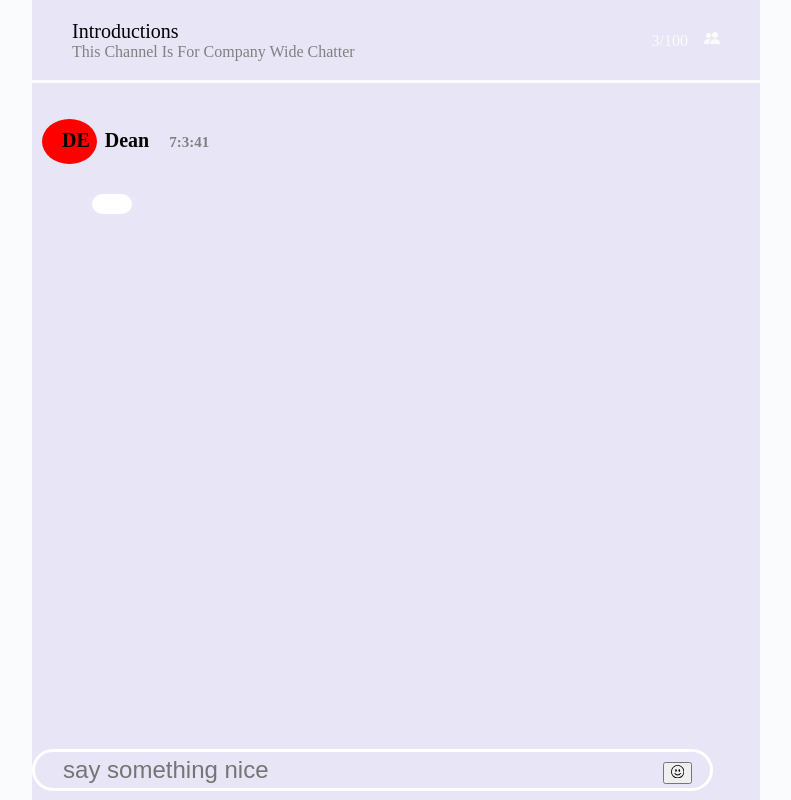
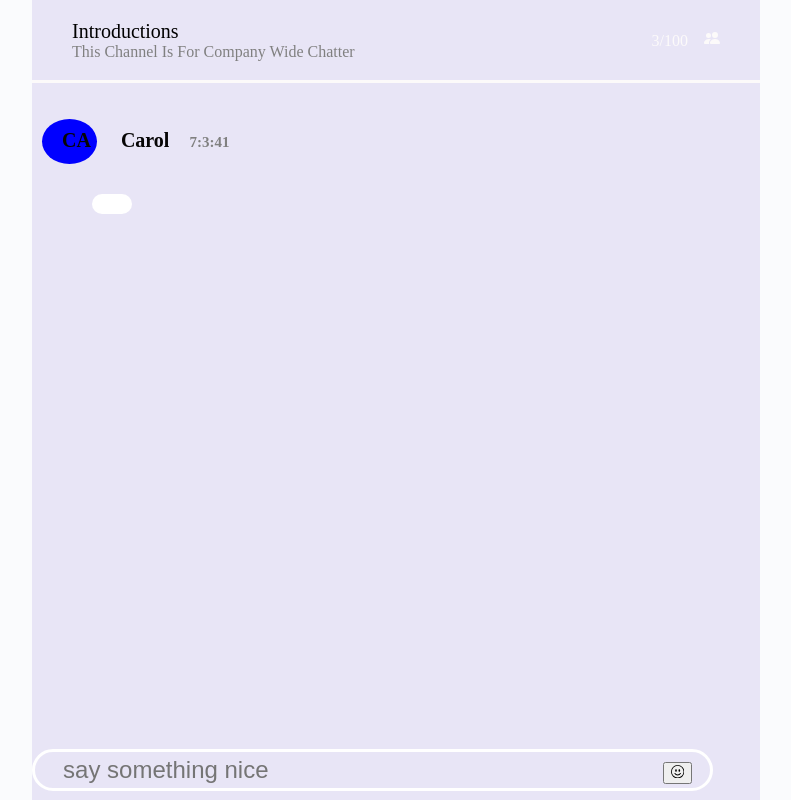
Before and after one commit to zahariya123/chatappp, a React (Create React App) app: page / in a window 1280 px wide. Both pictures are taken after a click on the button 921 px from the left and 772 px from the top of the page. Shown: the whole page, without its empty margins (244-1035 px from the left). Built offline with nearby package versions, Linux system fonts and the light colour scheme.

Commit message:
modified

```diff
--- a/src/components/Chat.js
+++ b/src/components/Chat.js
@@ -5,16 +5,25 @@ import { useContext } from "react";
 import { MyContext } from "../context/context-application";
 export const ChatRoom = (props) => {
   const context = useContext(MyContext);
-  const { data } = props;
+  const { data, person, color } = props;
   const user_list = ["Alan", "Bob", "Carol", "Dean", "Elin"];
   const color_list = ["red", "green", "blue", "yellow", "gray"];
   const [formValue, setFormValue] = useState("");
   const [msg, setMsg] = useState(false);
   const date = new Date();
+  const name = [];
+  const userColor = [];
 
   const addMessage = (formValue) => {
+    const randomname = user_list[Math.floor(Math.random() * user_list.length)];
+    const color_profile =
+      color_list[Math.floor(Math.random() * color_list.length)];
+    context.setColor(color);
     context.setChatHistory(data);
-    context.setUser();
+    context.setUser(person);
+    person.push(randomname);
+    color.push(color_profile);
+    console.log(name);
     data.push(formValue);
     setFormValue("");
     setMsg(true);
@@ -27,24 +36,20 @@ export const ChatRoom = (props) => {
           <div>No Message Yet</div>
         ) : (
           <>
-            {context.chatHistory.map((x) => {
-              const name =
-                user_list[Math.floor(Math.random() * user_list.length)];
-              const color_profile =
-                color_list[Math.floor(Math.random() * color_list.length)];
-              context.setUser(name);
-
+            {context.user.map((u, i) => {
               return (
                 <>
-                  {}
+                  <li>
                     <p
+                      key={i}
                       className="name-in-short"
-                    style={{ backgroundColor: color_profile }}
+                      style={{ backgroundColor: context.color[i] }}
                     >
-                    {name.charAt(0).toUpperCase() +
-                      name.charAt(1).toUpperCase()}
-                    &nbsp;&nbsp;&nbsp;
-                    {name}&nbsp;&nbsp;&nbsp;&nbsp;
+                      <span>
+                        {u.charAt(0).toUpperCase() + u.charAt(1).toUpperCase()}
+                      </span>
+                      &nbsp;&nbsp;&nbsp;&nbsp;&nbsp;&nbsp;
+                      {u}&nbsp;&nbsp;&nbsp;&nbsp;
                       <span className="time-style">
                         {date.getHours() +
                           ":" +
@@ -53,8 +58,11 @@ export const ChatRoom = (props) => {
                           date.getSeconds()}
                       </span>
                     </p>
+                  </li>
                   <li>
-                    <p className="text-decor"> {x}</p>
+                    <p className="text-decor" key={i}>
+                      {context.chatHistory[i]}
+                    </p>
                   </li>
                 </>
               );
--- a/src/components/Home.js
+++ b/src/components/Home.js
@@ -7,6 +7,8 @@ import { ChatRoom } from './Chat';
 export const Home = () => {
 
 const arr = [];
+const Person = [];
+const colorPro = [];
   const Left = styled.div`
     width: 50%;
     text-align: left;
@@ -32,7 +34,7 @@ const arr = [];
       </header>
 
       <section>
-        <ChatRoom data={arr} />
+        <ChatRoom data={arr}  person = {Person}  color = {colorPro}/>
       </section>
    </>
   )
--- a/src/context/context-application.js
+++ b/src/context/context-application.js
@@ -5,13 +5,16 @@ export const MyContext = React.createContext();
 export const ApplicationContextProvider = ({ children }) => {
     const [chatHistory,setChatHistory] = useState([]);
     const [user,setUser] = useState([])
+    const [color,setColor] = useState([])
 
 
     const value = {
      chatHistory,
      setChatHistory,
      user,
-     setUser
+     setUser,
+     color,
+     setColor
     };
 
     return <MyContext.Provider value={value}>{children}</MyContext.Provider>;
```
Lines whose indentation alone changed are shown as unchanged.
